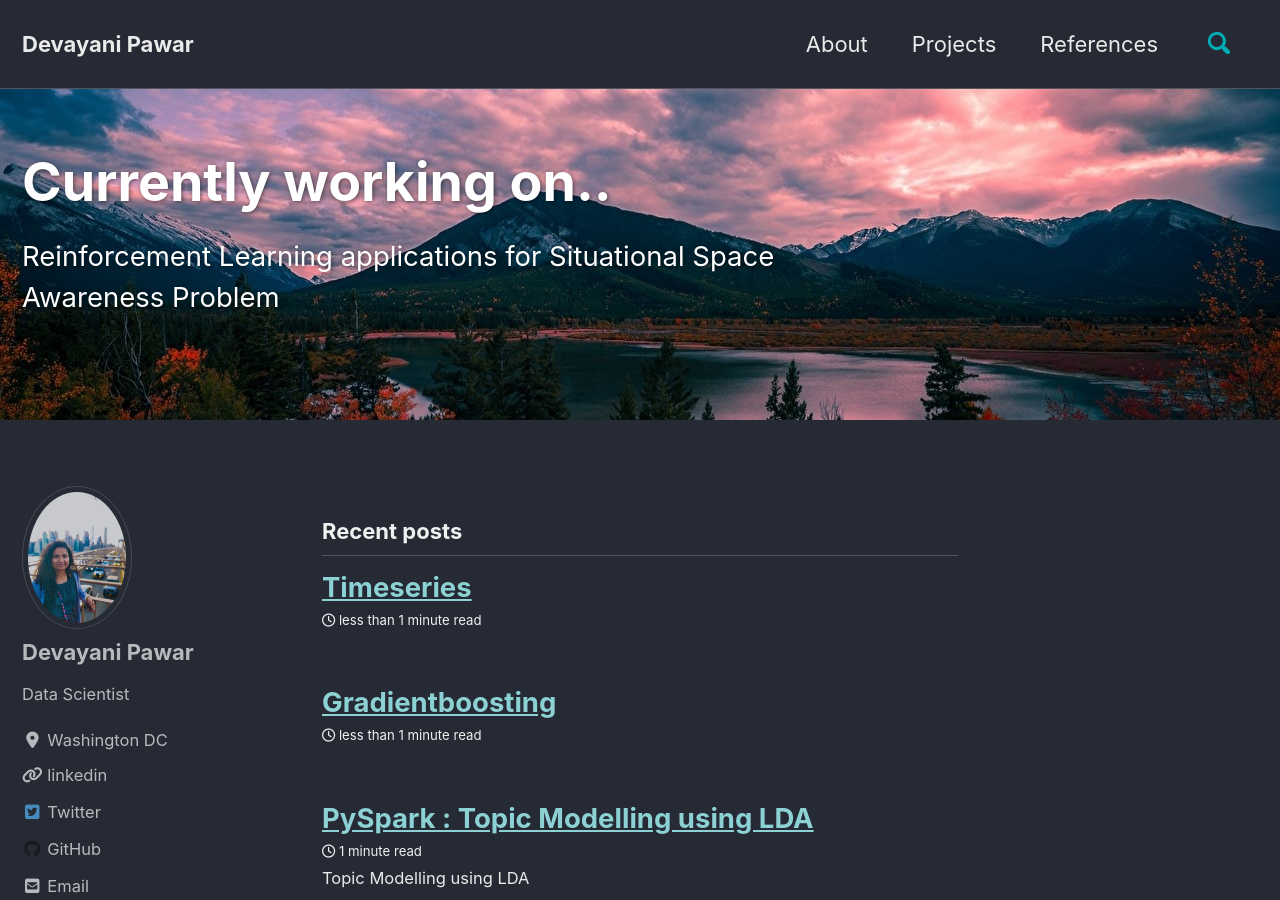
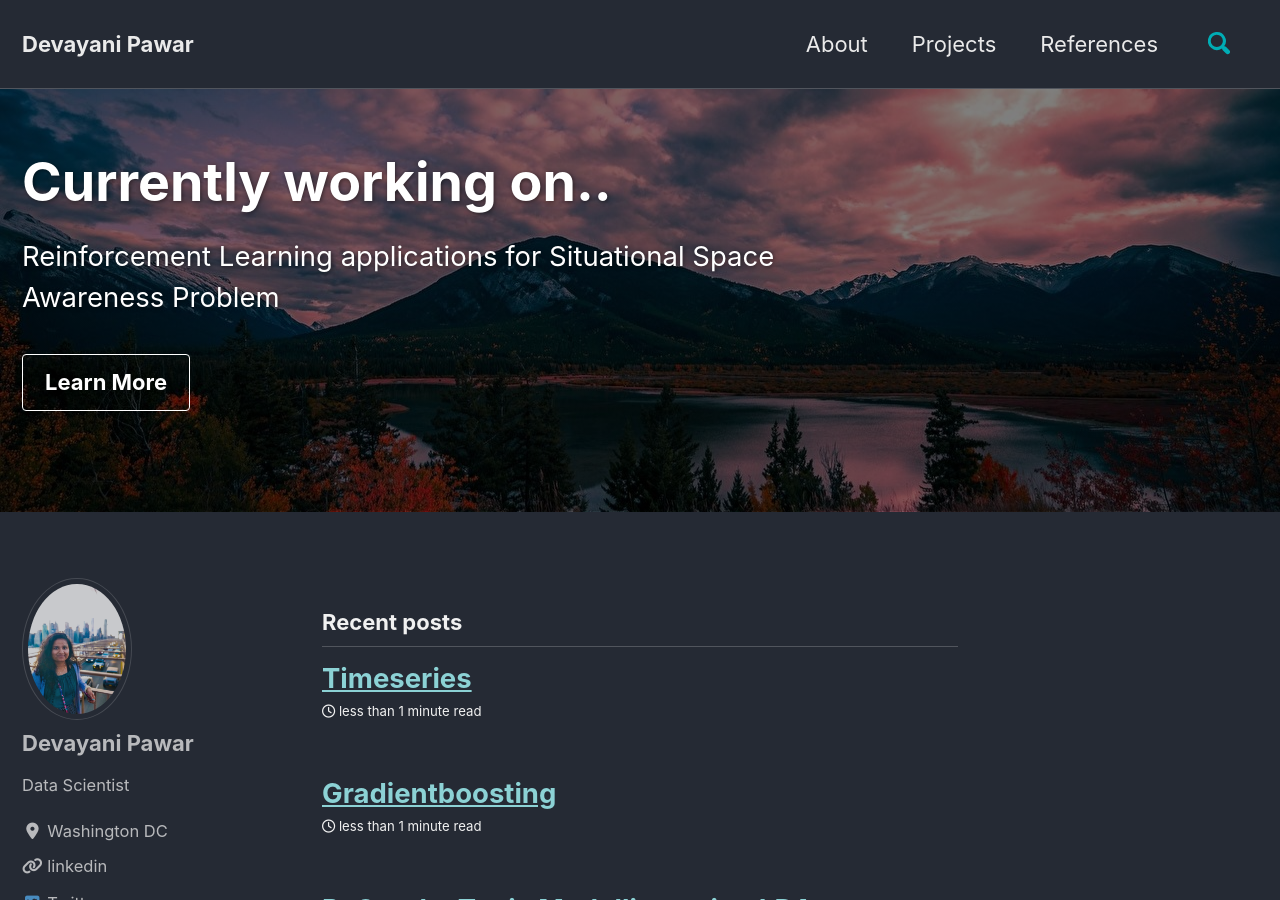
Before and after one commit to devayanipowar/devayanipowar.github.io, a Jekyll site: the page built from index.html, in a window 1280 px wide and 900 px high. Built offline with Jekyll 4.4.1, drawn with Linux system fonts in a browser that asks for light colours; cached includes are drawn as plain includes; nearby versions of some CDN libraries; the list of posts is cut into pages by our own code.

```diff
--- a/index.html
+++ b/index.html
@@ -5,6 +5,10 @@
 excerpt: "Reinforcement Learning applications for Situational Space Awareness Problem"
 
 header:
+  overlay_filter: 0.5
   overlay_image: "/images/moun.jpg"
+  actions:
+    - label: "Learn More"
+      url: "https://github.com/AshHarvey/ssa-gym"
 
 ---
```
